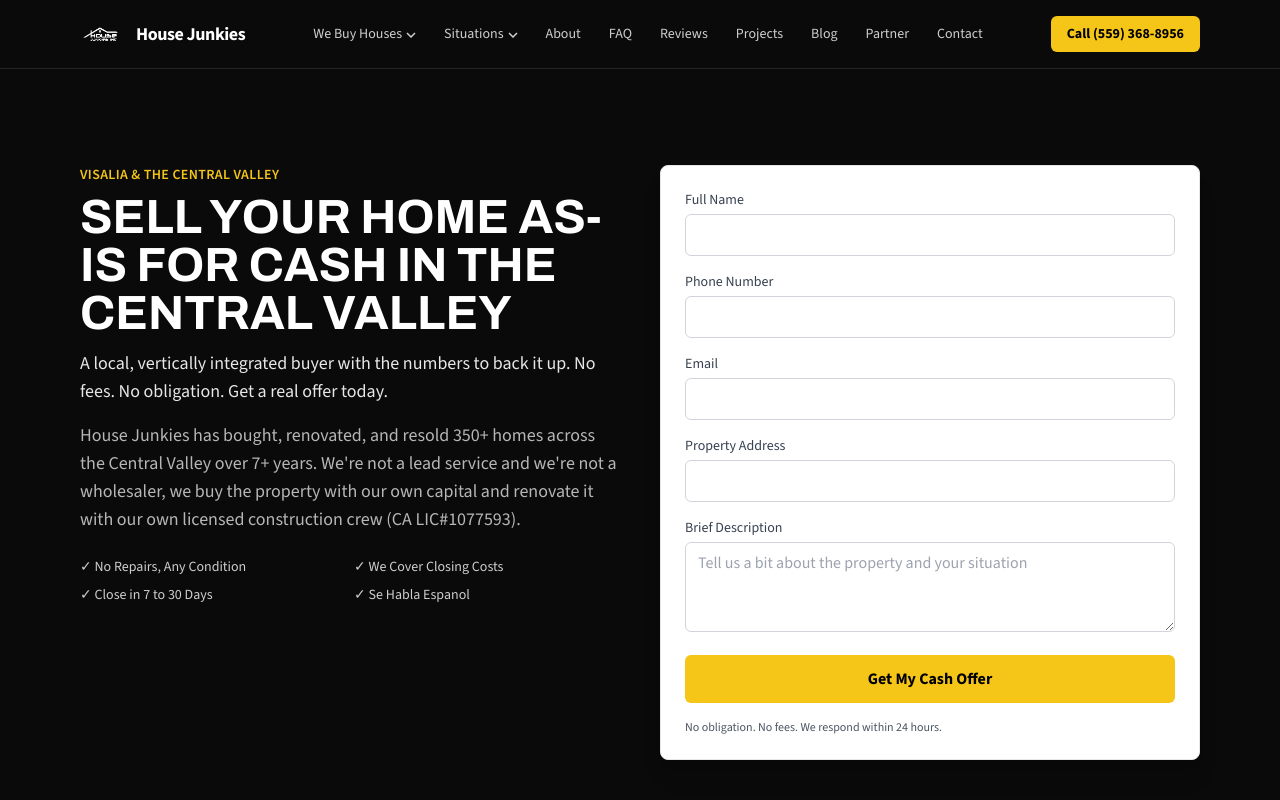
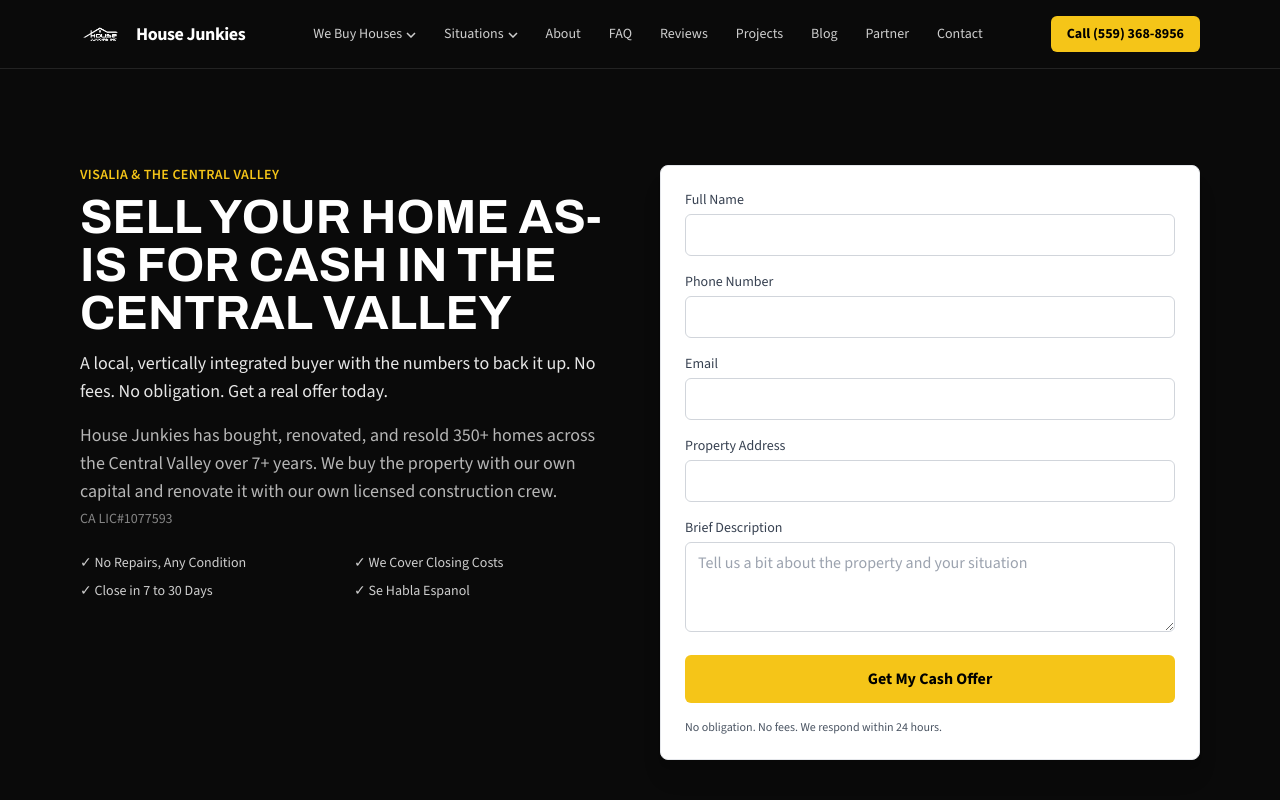
Before and after one commit to 14dayscash/housejunkies-site, a Next.js app: page / in a window 1280 px wide. Shown: the top 800 px of the page. Built offline with nearby package versions, Linux system fonts and the light colour scheme.

Commit message:
Homepage hero copy: drop 'not a lead service/wholesaler' line, license on own line
Exact text requested: removed 'We're not a lead service and we're not a
wholesaler,' and put the CA LIC# on its own line below the paragraph
instead of parenthetical at the end of the sentence.

```diff
--- a/app/page.tsx
+++ b/app/page.tsx
@@ -25,9 +25,11 @@
             </p>
             <p className="mt-4 text-lg text-white/70">
               {site.name} has bought, renovated, and resold {site.stats.homesBought} homes across the
-              Central Valley over {site.stats.yearsInBusiness} years. We're not a lead service and we're
-              not a wholesaler, we buy the property with our own capital and renovate it with our own
-              licensed construction crew ({site.licenses.generalContractor}).
+              Central Valley over {site.stats.yearsInBusiness} years. We buy the property with our own
+              capital and renovate it with our own licensed construction crew.
+            </p>
+            <p className="mt-1 text-sm text-white/50">
+              {site.licenses.generalContractor}
             </p>
             <ul className="mt-6 grid grid-cols-1 gap-2 text-sm text-white/80 sm:grid-cols-2">
               <li>✓ No Repairs, Any Condition</li>
```
